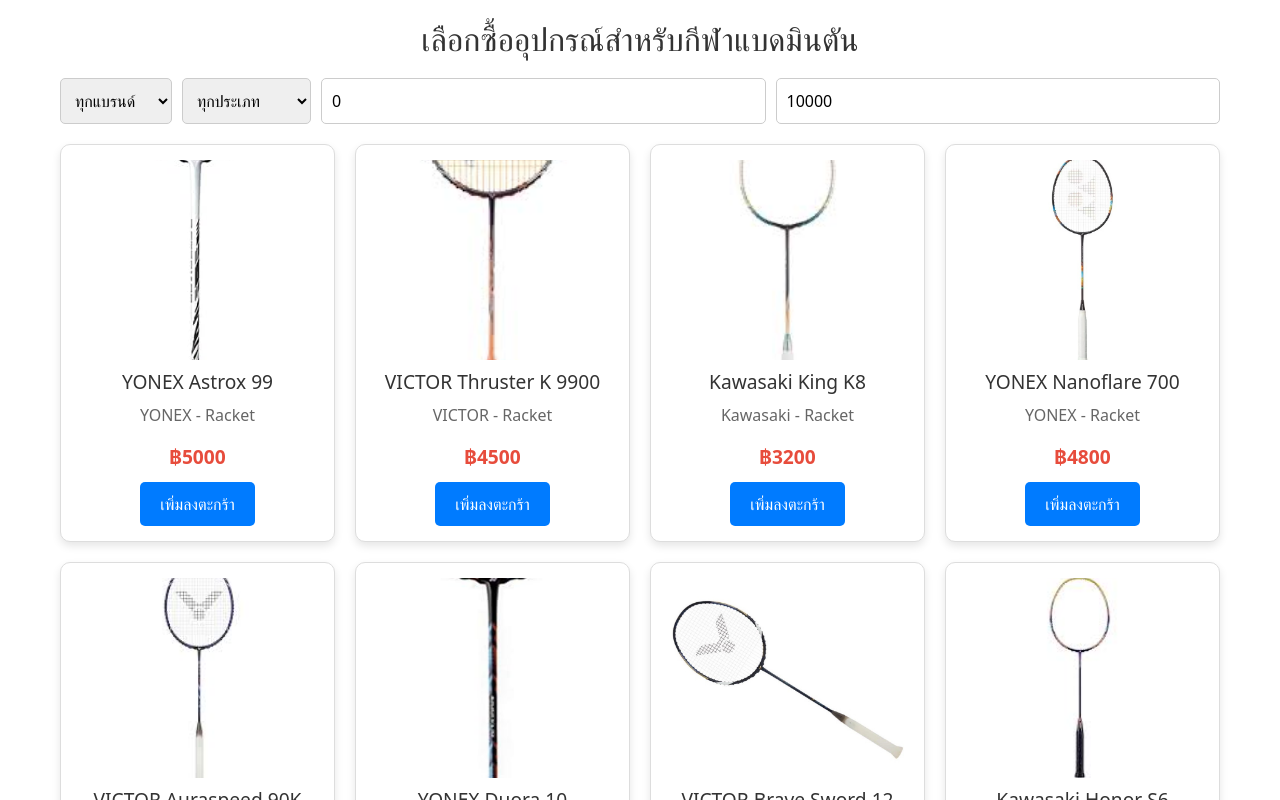
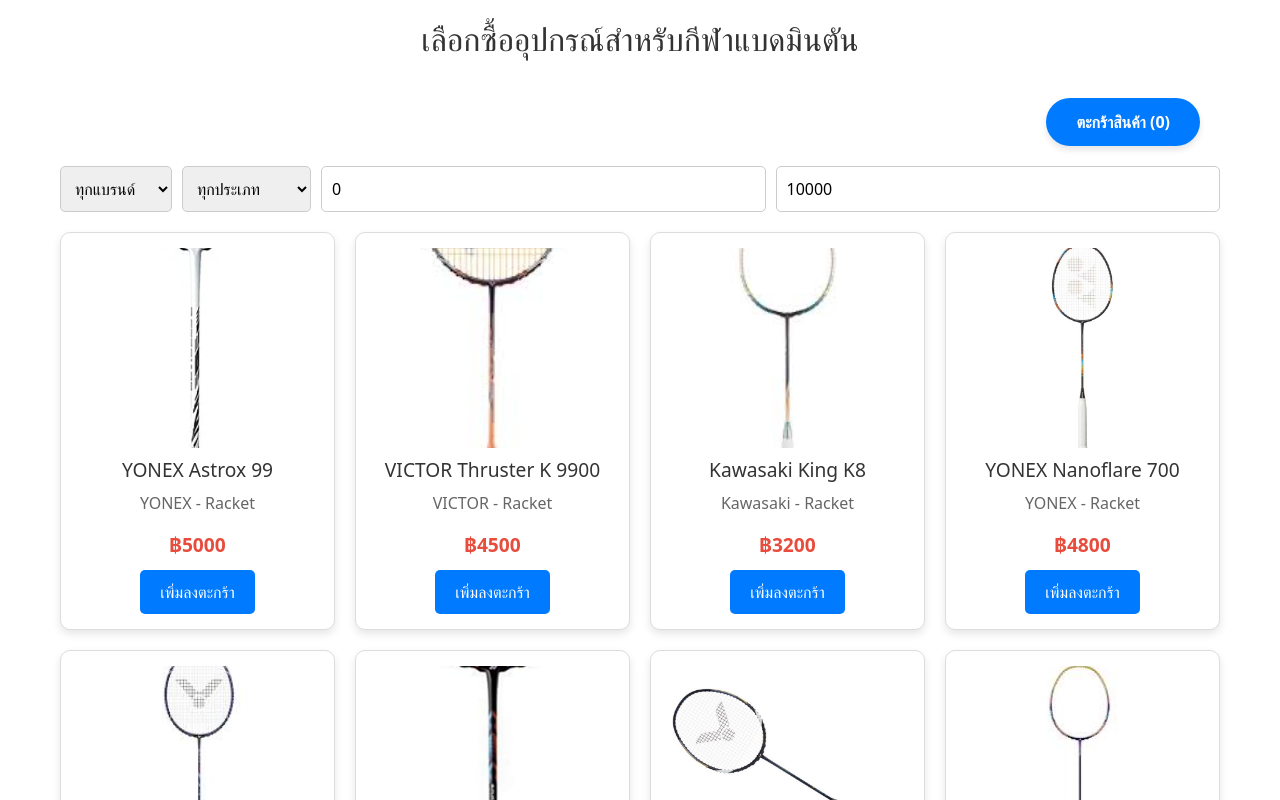
Before and after one commit to Pakasin/ProjectFN, a React (Vite) app in the folder my-project/: page /home in a window 1280 px wide. Shown: the top 800 px of the page. Built offline with nearby package versions, Linux system fonts and the light colour scheme.

Commit message:
input Crat

```diff
--- a/my-project/src/Crat.jsx
+++ b/my-project/src/Crat.jsx
@@ -1,41 +1,41 @@
 import { useState, useEffect } from "react";
-import { Link } from "react-router-dom"; // นำเข้า Link จาก react-router-dom
-import './Cart.css'; // นำเข้าไฟล์ CSS ที่เราเพิ่งสร้าง
+import { Link } from "react-router-dom";
+
 
 export default function Cart() {
   const [cart, setCart] = useState([]);
 
-  // โหลดข้อมูลจาก localStorage
+  // Load data from localStorage and update state
   useEffect(() => {
     const savedCart = JSON.parse(localStorage.getItem("cart")) || [];
     setCart(savedCart);
   }, []);
 
-  // ฟังก์ชันลบสินค้าจากตะกร้า
+  // Handle removing item from cart
   const removeFromCart = (productId) => {
     const updatedCart = cart.filter((item) => item.id !== productId);
-    setCart(updatedCart); // อัปเดต state ของตะกร้า
-    localStorage.setItem("cart", JSON.stringify(updatedCart)); // เก็บข้อมูลใน localStorage
+    setCart(updatedCart);
+    localStorage.setItem("cart", JSON.stringify(updatedCart));
   };
 
-  // ฟังก์ชันเพิ่มจำนวนสินค้าภายในตะกร้า
+  // Handle increasing item quantity
   const increaseQuantity = (productId) => {
     const updatedCart = cart.map((item) =>
       item.id === productId ? { ...item, quantity: item.quantity + 1 } : item
     );
-    setCart(updatedCart); // อัปเดต state ของตะกร้า
-    localStorage.setItem("cart", JSON.stringify(updatedCart)); // เก็บข้อมูลใน localStorage
+    setCart(updatedCart);
+    localStorage.setItem("cart", JSON.stringify(updatedCart));
   };
 
-  // ฟังก์ชันลดจำนวนสินค้าภายในตะกร้า
+  // Handle decreasing item quantity
   const decreaseQuantity = (productId) => {
     const updatedCart = cart.map((item) =>
       item.id === productId && item.quantity > 1
         ? { ...item, quantity: item.quantity - 1 }
         : item
     );
-    setCart(updatedCart); // อัปเดต state ของตะกร้า
-    localStorage.setItem("cart", JSON.stringify(updatedCart)); // เก็บข้อมูลใน localStorage
+    setCart(updatedCart);
+    localStorage.setItem("cart", JSON.stringify(updatedCart));
   };
 
   return (
@@ -78,13 +78,10 @@
               ))}
             </ul>
 
-            {/* ปุ่มไปที่ Checkout */}
-            <Link
-              to="/checkout"
-              className="checkout-btn"
-            >
+            <Link to="/cart" className="checkout-btn">
               ไปที่การชำระเงิน
             </Link>
+
           </div>
         )}
       </div>
--- a/my-project/src/Home1.css
+++ b/my-project/src/Home1.css
@@ -96,3 +96,35 @@
   color: #666;
   margin-top: 20px;
 }
+/* ปุ่มตะกร้าสินค้า */
+.cart-button-container {
+  display: flex;
+  justify-content: flex-end;
+  padding: 20px;
+}
+
+.cart-btn {
+  text-decoration: none;
+}
+
+.cart-button {
+  background-color: #007bff; /* สีพื้นหลัง */
+  color: white; /* สีตัวอักษร */
+  border: none; /* ไม่มีขอบ */
+  border-radius: 50px; /* มุมโค้ง */
+  padding: 12px 30px; /* ขนาดของปุ่ม */
+  font-size: 16px; /* ขนาดตัวอักษร */
+  font-weight: bold; /* ตัวอักษรหนา */
+  transition: all 0.3s ease; /* การเปลี่ยนแปลงที่นุ่มนวล */
+  box-shadow: 0px 4px 6px rgba(0, 0, 0, 0.1); /* เงาใต้ปุ่ม */
+}
+
+.cart-button:hover {
+  background-color: #0056b3; /* สีพื้นหลังเมื่อ hover */
+  transform: translateY(-2px); /* ขยับปุ่มขึ้นเล็กน้อย */
+  box-shadow: 0px 6px 12px rgba(0, 0, 0, 0.2); /* เงาที่เด่นชัดขึ้นเมื่อ hover */
+}
+
+.cart-button:focus {
+  outline: none; /* เอาเส้นขอบออกเมื่อ focus */
+}
--- a/my-project/src/Home1.jsx
+++ b/my-project/src/Home1.jsx
@@ -1,4 +1,6 @@
 import { useState } from "react";
+import { Link } from 'react-router-dom';  // นำเข้า Link เพื่อทำการเชื่อมโยงกับ route
+
 import "./Home1.css";
 
 const products = [
@@ -63,9 +65,24 @@
     product.price <= maxPrice
   );
 
+  // ดึงข้อมูลจาก localStorage
+  const cart = JSON.parse(localStorage.getItem("cart")) || [];
+
+  // คำนวณจำนวนสินค้าทั้งหมดในตะกร้า
+  const cartItemCount = cart.reduce((total, item) => total + item.quantity, 0);
+
   return (
     <div className="home-container">
       <h1 className="home-title">เลือกซื้ออุปกรณ์สำหรับกีฬาแบดมินตัน</h1>
+
+      {/* ปุ่มตะกร้า */}
+      <div className="cart-button-container">
+        <Link to="/cart" className="cart-btn">
+          <button className="cart-button">
+            ตะกร้าสินค้า ({cartItemCount})
+          </button>
+        </Link>
+      </div>
 
       <div className="filter-container">
         <select onChange={(e) => setFilterBrand(e.target.value)} className="filter-select">
@@ -97,7 +114,9 @@
               <h2 className="product-name">{product.name}</h2>
               <p className="product-info">{product.brand} - {product.type_name}</p>
               <p className="product-price">฿{product.price}</p>
-              <button className="add-to-cart-btn" onClick={() => addToCart(product)}>เพิ่มลงตะกร้า</button>
+              <button className="add-to-cart-btn" onClick={() => addToCart(product)}>
+                เพิ่มลงตะกร้า
+              </button>
             </div>
           ))}
         </div>
--- a/my-project/src/main.jsx
+++ b/my-project/src/main.jsx
@@ -5,6 +5,7 @@
 import Login1 from './Login1';
 import Home1 from './Home1';
 import Signup1 from './Signup1';
+import Crat from './Crat';  // ไฟล์ชื่อ Crat.jsx
 
 // สร้าง root element
 const root = ReactDOM.createRoot(document.getElementById('root'));
@@ -17,6 +18,8 @@
         <Route path="/" element={<Login1 />} />
         <Route path="/home" element={<Home1 />} />
         <Route path="/signup" element={<Signup1 />} />
+        <Route path="/Cart" element={<Crat />} /> {/* เปลี่ยน path จาก /Crat เป็น /cart */}
+
       </Routes>
     </BrowserRouter>
   </React.StrictMode>
```
